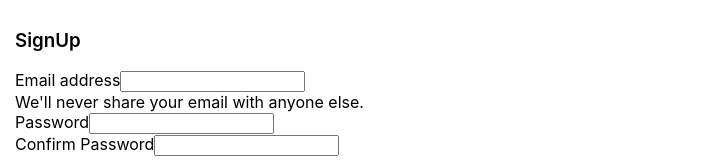
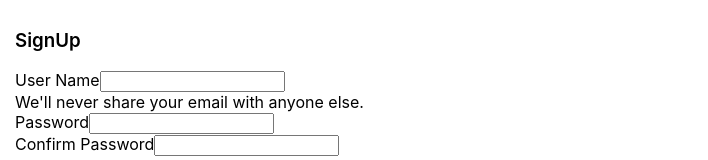
Before and after one commit to MihirLatkar/picogram, a React (Create React App) app: page /signup in a window 1280 px wide. Shown: the part 202-362 px from the top of the page, without its empty margins (0-708 px from the left). Built offline with nearby package versions, Linux system fonts and the light colour scheme; the HTML template or start-up script is replaced by a standard one.

Commit message:
login and signup page almost ready few changes required

```diff
--- a/src/components/SignUp.js
+++ b/src/components/SignUp.js
@@ -4,7 +4,7 @@ import FormSubmit from './subComp/FormSubmit';
 export default function SignUp()
 {
     const [formData, setFormData] = React.useState({
-        email: "",
+        username: "",
         password: "",
         confirmPassword: ""
     })
@@ -17,9 +17,9 @@ export default function SignUp()
         }))
     }
 
-    async function login(user)
+    async function signup(user)
     {
-        const res = await axios.post('api/signup',{
+        const res = await axios.post('/api/signup',{
             username: user.username,
             password: user.password
         })
@@ -41,8 +41,8 @@ export default function SignUp()
             username: formData.username,
             password: formData.password
         }
-
-        login(user).then((res) => {
+        console.log(user.username)
+        signup(user).then((res) => {
             console.log(res)
             if(res.data.res === 'OK')
             {
@@ -51,11 +51,6 @@ export default function SignUp()
         })
     }
 
-    function handleSubmit(event) {
-        event.preventDefault()
-        console.log(formData)
-    }
-
     return(
         <div>
             <FormSubmit handleChange={handleChange} handleSubmit={handleSubmit} formData={formData} done={done} status={status} />
--- a/src/components/subComp/FormSubmit.js
+++ b/src/components/subComp/FormSubmit.js
@@ -12,10 +12,10 @@ export default function FormSubmit(props)
                 <form className='border align-self-center col'>
                     <h3 id="log">SignUp</h3>
                     <div className="mb-3">
-                        <label htmlFor="InputEmail1" className="form-label">Email address</label>
+                        <label htmlFor="InputEmail1" className="form-label">User Name</label>
                         <input
-                            type="email"
-                            name='email'
+                            type="username"
+                            name='username'
                             className="form-control"
                             id="InputEmail1"
                             aria-describedby="emailHelp"
```
Also changed, not shown: 2 other files (tests, documents, lock files or other folders).
